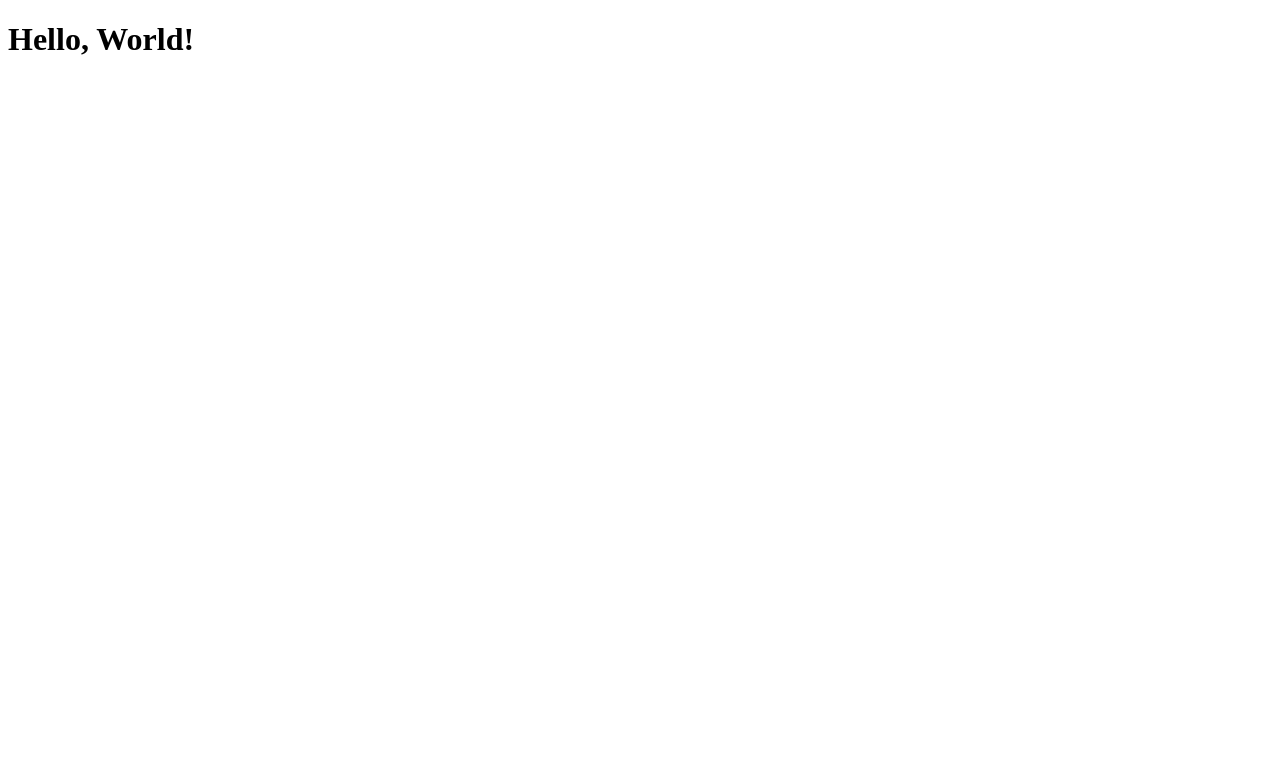
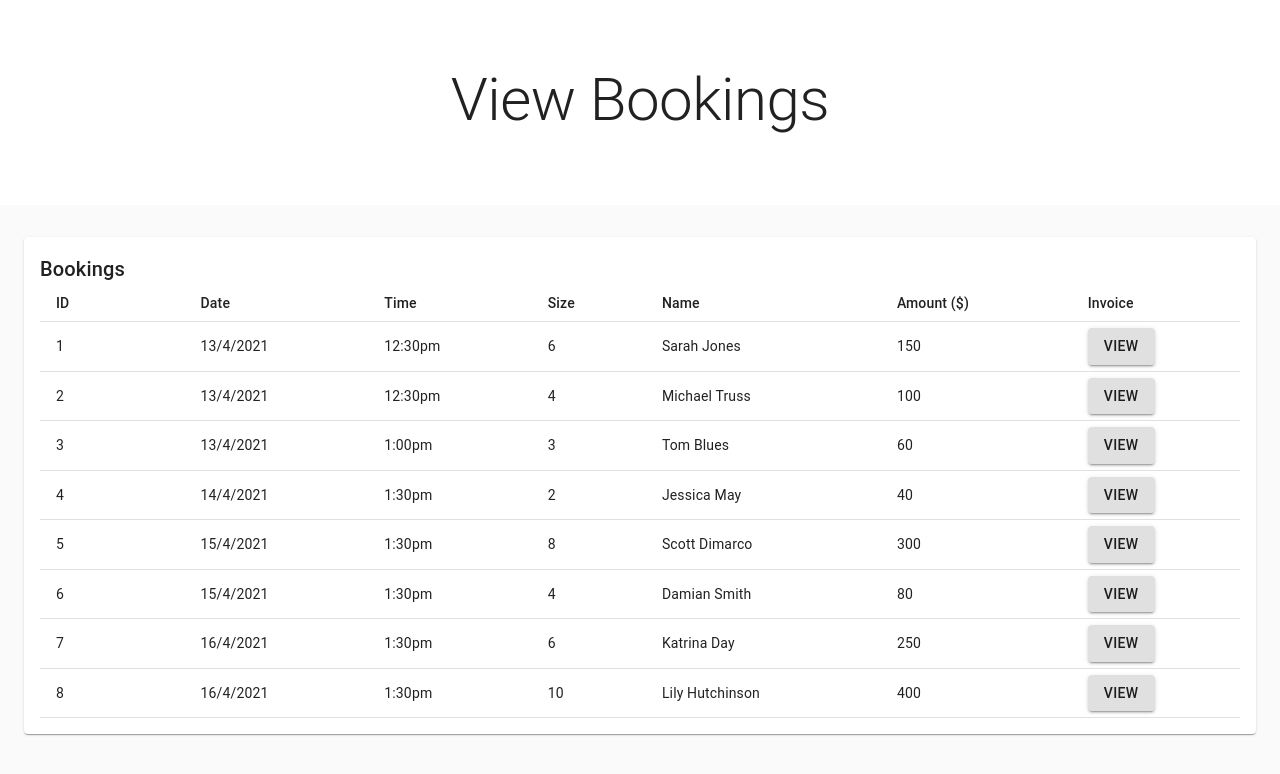
Before and after one commit to oSirhcel/SES10_eRestaurant, a React (Create React App) app in the folder frontend/client/: page / in a window 1280 px wide. Shown: the top 774 px of the page. Built offline with nearby package versions, Linux system fonts and the light colour scheme.

Commit message:
created a table to view customer bookings

```diff
--- a/frontend/client/src/App.js
+++ b/frontend/client/src/App.js
@@ -1,7 +1,9 @@
+import ViewBookings from "./viewBookings";
+
 function App() {
   return (
     <div className="App">
-      <h1> Hello, World! </h1>
+      <ViewBookings />
     </div>
   );
 }
--- /dev/null
+++ b/frontend/client/src/bookingsTable.js
@@ -0,0 +1,60 @@
+import React from "react";
+import Table from "@material-ui/core/Table";
+import TableBody from "@material-ui/core/TableBody";
+import TableCell from "@material-ui/core/TableCell";
+import TableHead from "@material-ui/core/TableHead";
+import TableRow from "@material-ui/core/TableRow";
+import Button from "@material-ui/core/Button";
+import { Typography } from "@material-ui/core";
+
+// Generate Order Data
+function createData(id, bookingId, date, time, size, name, amount) {
+  return { id, bookingId, date, time, size, name, amount };
+}
+
+const rows = [
+  createData(0, 1, "13/4/2021", "12:30pm", "6", "Sarah Jones", 150.0),
+  createData(1, 2, "13/4/2021", "12:30pm", "4", "Michael Truss", 100.0),
+  createData(2, 3, "13/4/2021", "1:00pm", "3", "Tom Blues", 60.0),
+  createData(3, 4, "14/4/2021", "1:30pm", "2", "Jessica May", 40.0),
+  createData(4, 5, "15/4/2021", "1:30pm", "8", "Scott Dimarco", 300.0),
+  createData(5, 6, "15/4/2021", "1:30pm", "4", "Damian Smith", 80.0),
+  createData(5, 7, "16/4/2021", "1:30pm", "6", "Katrina Day", 250.0),
+  createData(5, 8, "16/4/2021", "1:30pm", "10", "Lily Hutchinson", 400.0),
+];
+
+export default function BookingsTable() {
+  return (
+    <React.Fragment>
+      <Table size="small">
+        <TableHead>
+          <Typography variant="h6">Bookings</Typography>
+          <TableRow>
+            <TableCell>ID</TableCell>
+            <TableCell>Date</TableCell>
+            <TableCell>Time</TableCell>
+            <TableCell>Size</TableCell>
+            <TableCell>Name</TableCell>
+            <TableCell>Amount ($)</TableCell>
+            <TableCell>Invoice</TableCell>
+          </TableRow>
+        </TableHead>
+        <TableBody>
+          {rows.map((row) => (
+            <TableRow key={row.id}>
+              <TableCell>{row.bookingId}</TableCell>
+              <TableCell>{row.date}</TableCell>
+              <TableCell>{row.time}</TableCell>
+              <TableCell>{row.size}</TableCell>
+              <TableCell>{row.name}</TableCell>
+              <TableCell>{row.amount}</TableCell>
+              <TableCell>
+                <Button variant="contained">View</Button>
+              </TableCell>
+            </TableRow>
+          ))}
+        </TableBody>
+      </Table>
+    </React.Fragment>
+  );
+}
--- /dev/null
+++ b/frontend/client/src/viewBookings.js
@@ -0,0 +1,67 @@
+import React from "react";
+import { makeStyles } from "@material-ui/core/styles";
+import Container from "@material-ui/core/Container";
+import CssBaseline from "@material-ui/core/CssBaseline";
+import Typography from "@material-ui/core/Typography";
+import Grid from "@material-ui/core/Grid";
+import Paper from "@material-ui/core/Paper";
+import BookingsTable from "./bookingsTable";
+
+const useStyles = makeStyles((theme) => ({
+  root: {
+    display: "flex",
+  },
+  heroContent: {
+    backgroundColor: theme.palette.background.paper,
+    padding: theme.spacing(8, 0, 6),
+  },
+  content: {
+    flexGrow: 1,
+    height: "100vh",
+    overflow: "auto",
+  },
+  container: {
+    paddingTop: theme.spacing(4),
+    paddingBottom: theme.spacing(4),
+  },
+  paper: {
+    padding: theme.spacing(2),
+    display: "flex",
+    overflow: "auto",
+    flexDirection: "column",
+  },
+}));
+
+export default function ViewBookings() {
+  const classes = useStyles();
+
+  return (
+    <div>
+      <CssBaseline />
+      <div className={classes.heroContent}>
+        <Container>
+          <Typography
+            component="h1"
+            variant="h2"
+            align="center"
+            color="textPrimary"
+            gutterBottom
+          >
+            View Bookings
+          </Typography>
+        </Container>
+      </div>
+      <main className={classes.content}>
+        <Container maxWidth="lg" className={classes.container}>
+          <Grid container spacing={3}>
+            <Grid item xs={12}>
+              <Paper className={classes.paper}>
+                <BookingsTable />
+              </Paper>
+            </Grid>
+          </Grid>
+        </Container>
+      </main>
+    </div>
+  );
+}
```
